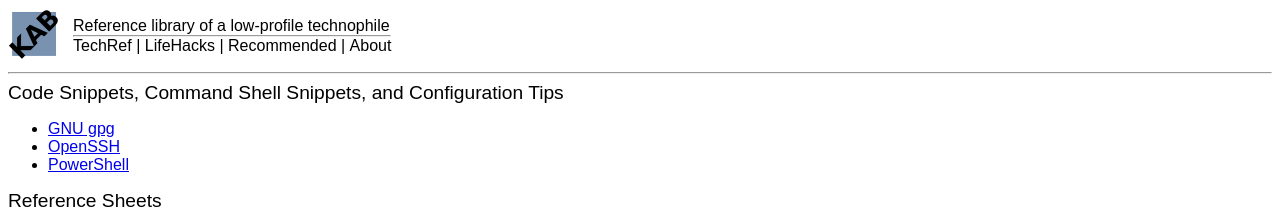
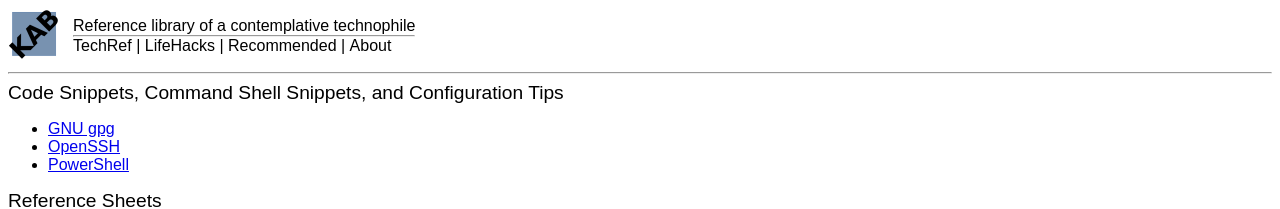
Before and after one commit to kabtech/kab, a Jekyll site: the page built from index.md, in a window 1280 px wide. Shown: the top 209 px of the page. Built offline with Jekyll 4.4.1, drawn with Linux system fonts in a browser that asks for light colours; some of the changed lines change nothing that is shown.

Commit message:
Update _config.yml

```diff
--- a/_config.yml
+++ b/_config.yml
@@ -1,11 +1,7 @@
 # Site settings
 title: kab
-tagline: "Reference library of a low-profile technophile"
+tagline: "Reference library of a contemplative technophile"
 url: "http://kab.bestul.us/" # The base hostname & protocol for your site. Use it if you need absolute URL's
-
-# Contact
-phone: "" # This is my real number. You should text me.
-email: "kab@bestul.us" # This is my real email address. Please don't email me.
 
 # Use this for production
 #sass:
```
